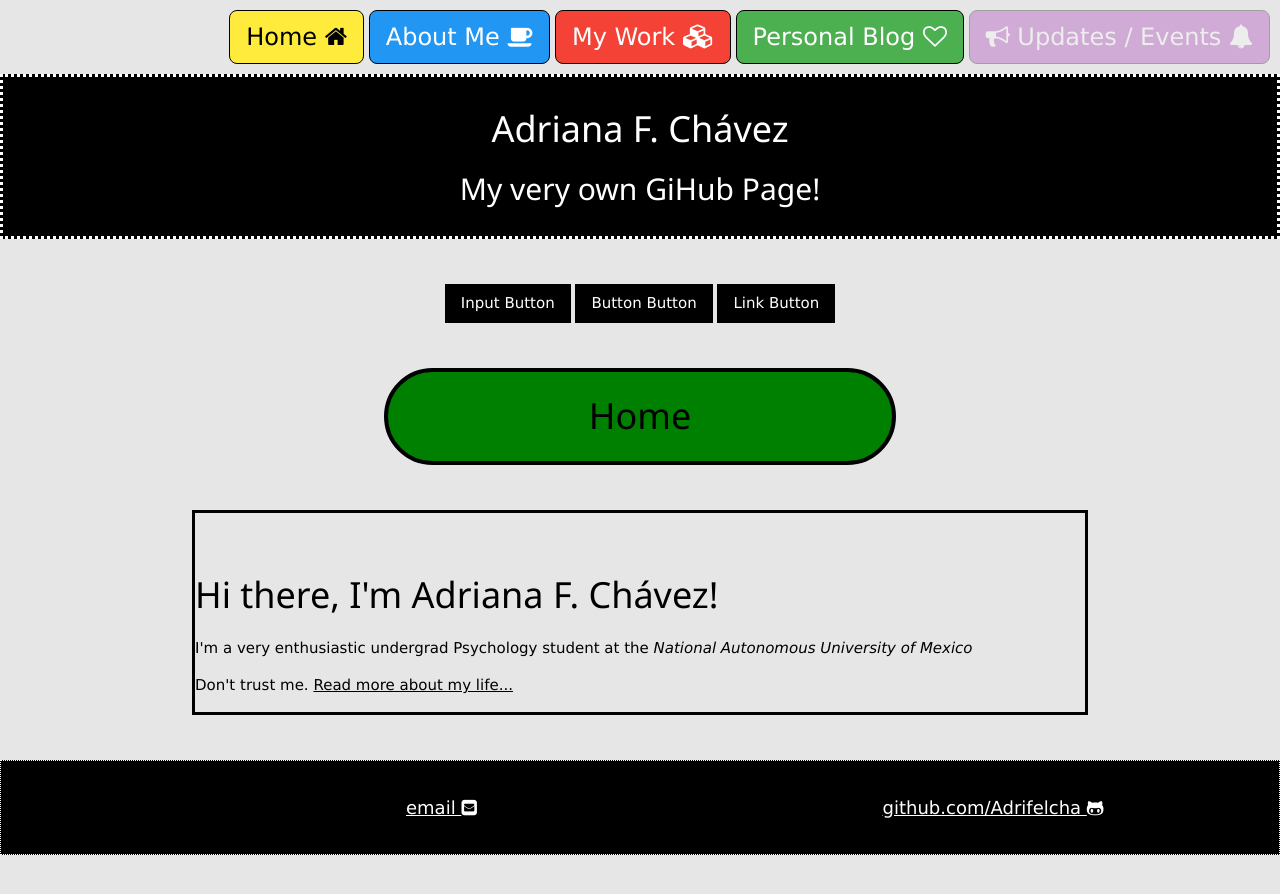
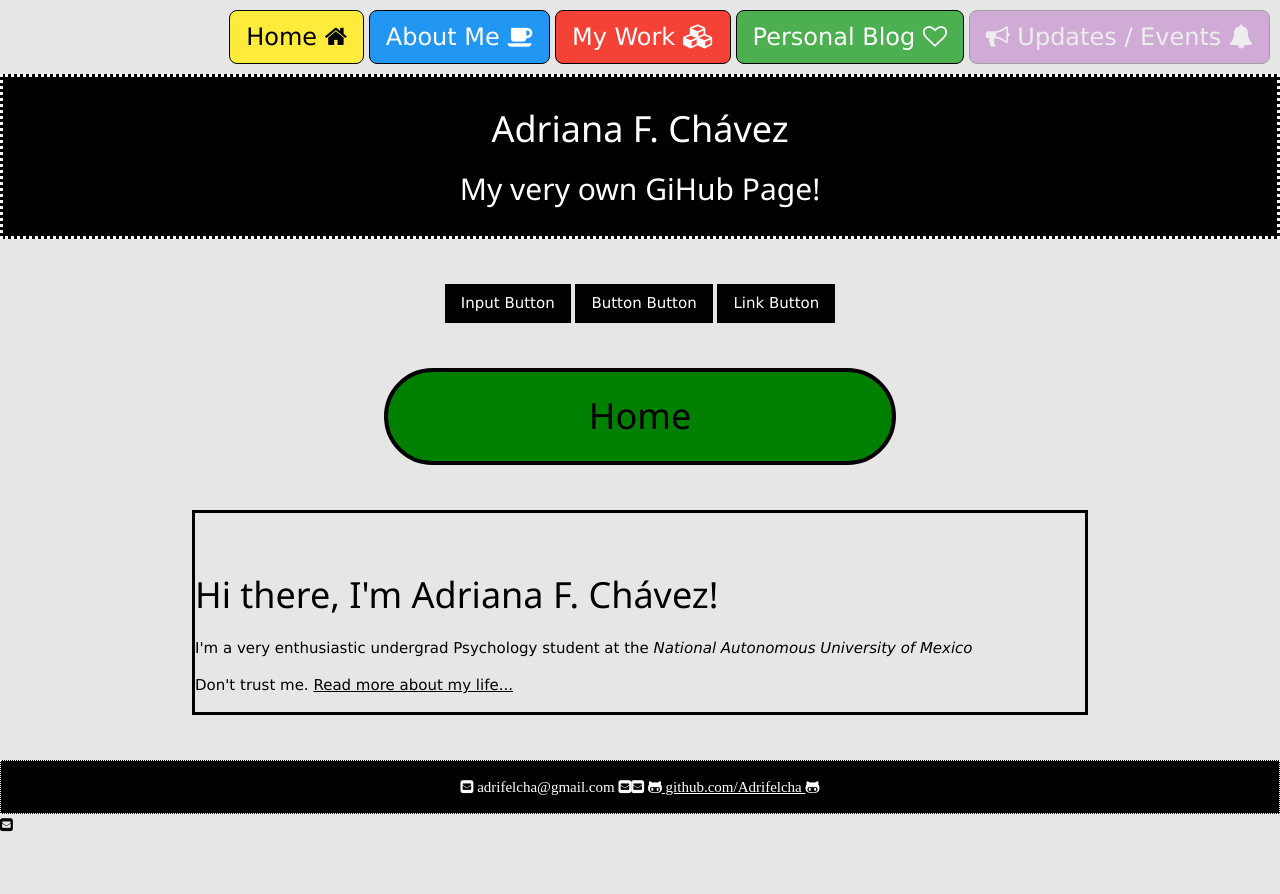
Before and after one commit to Adrifelcha/Adrifelcha-github.io, a Jekyll site: the page built from index.html, in a window 1280 px wide. Shown: the top 894 px of the page. Built offline with Jekyll 4.4.1, drawn with Linux system fonts in a browser that asks for light colours.

Commit message:
Update default.html

```diff
--- a/_layouts/default.html
+++ b/_layouts/default.html
@@ -108,10 +108,8 @@
 
 			<br><br>
 			<footer>
-	    		<ul>
-	        		<li><a href="mailto:adrifelcha@gmail.com">email <i class="fa fa-envelope-square" aria-hidden="true"></i></a></li>
-	        		<li><a href="https://github.com/Adrifelcha">github.com/Adrifelcha <i class="fa fa-github-alt" aria-hidden="true"></i></a></li>
-				</ul>
+	    		<a href="mailto:adrifelcha@gmail.com"><i class="fa fa-envelope-square" aria-hidden="true"> adrifelcha@gmail.com <i class="fa fa-envelope-square" aria-hidden="true"></i></a>
+	        	<a href="https://github.com/Adrifelcha"> <i class="fa fa-github-alt" aria-hidden="true"></i> github.com/Adrifelcha <i class="fa fa-github-alt" aria-hidden="true"></i></a>
 			</footer>
 		</body>
 	</html>
```
